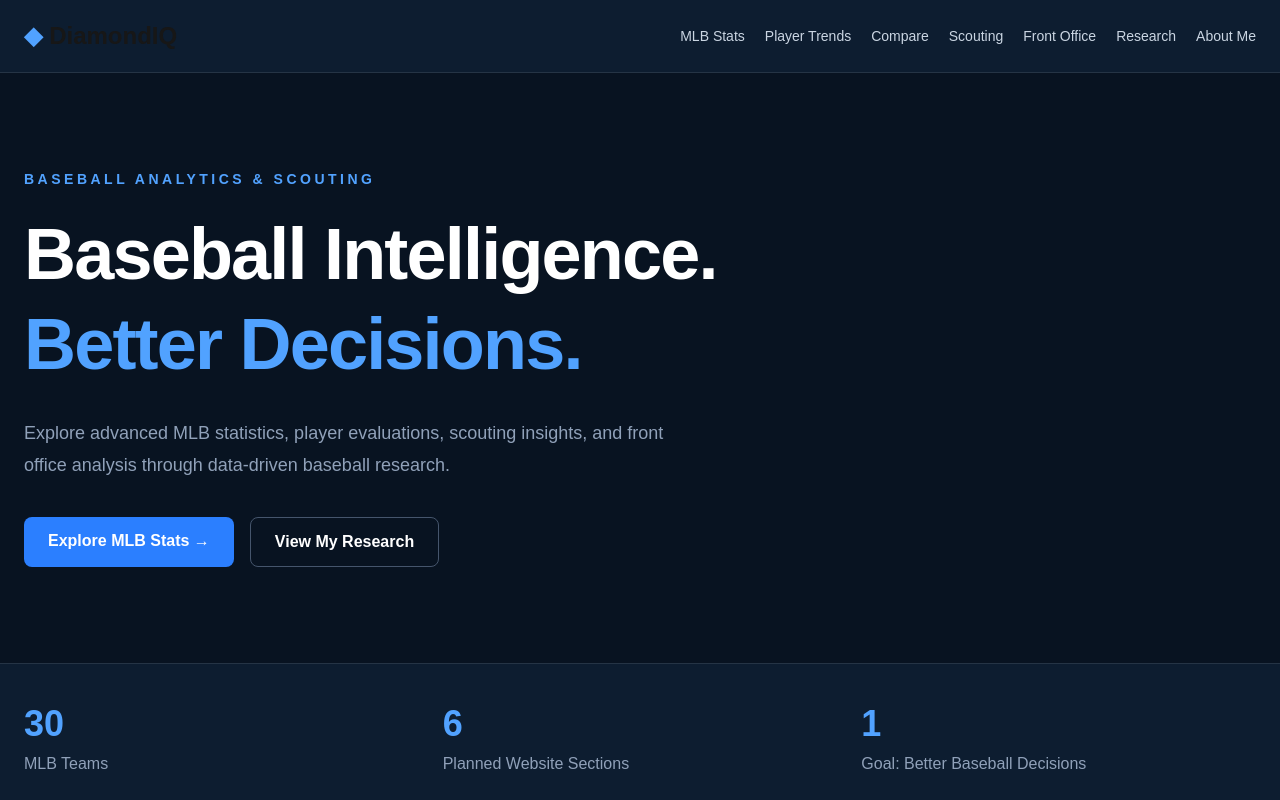
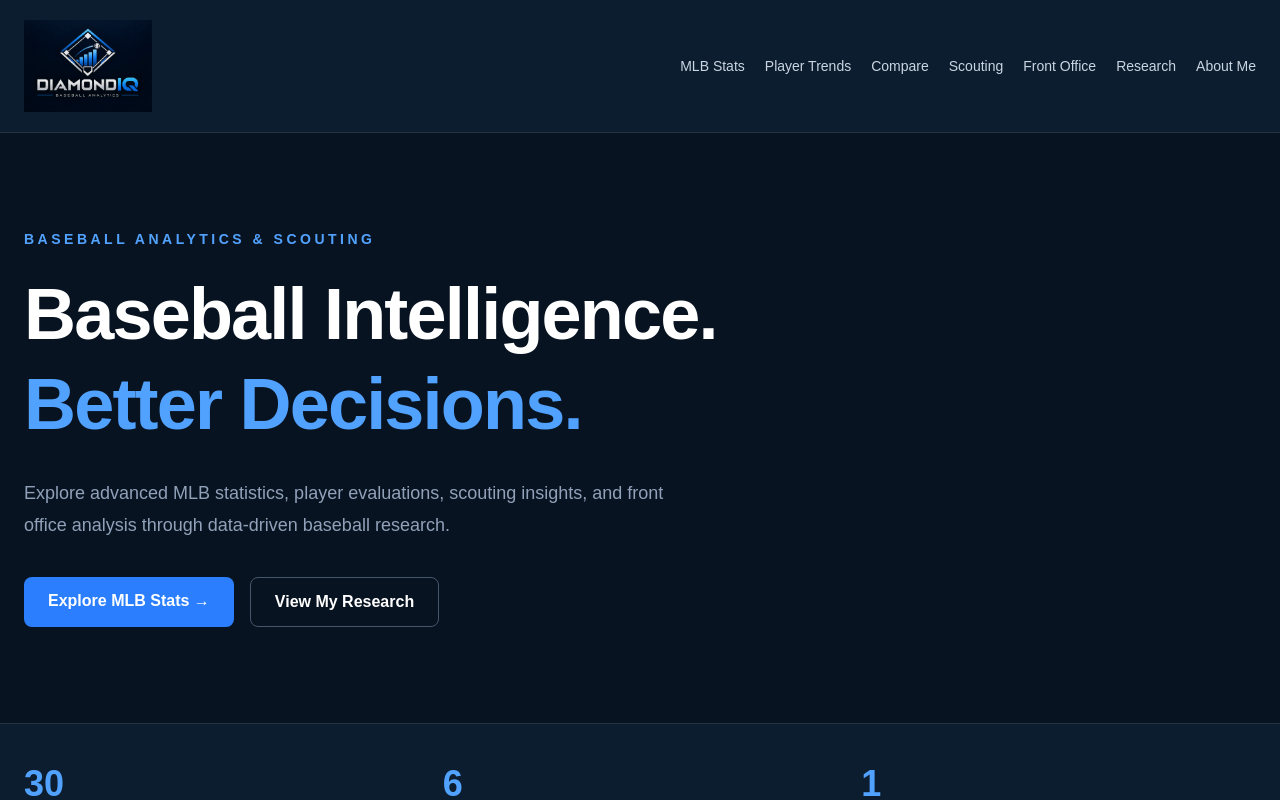
Before and after one commit to coreybann/DiamondIQ, a Next.js app: page / in a window 1280 px wide. Shown: the top 800 px of the page. Built offline with nearby package versions, Linux system fonts and the light colour scheme.

Commit message:
Add DiamondIQ website logo

```diff
--- a/src/app/layout.tsx
+++ b/src/app/layout.tsx
@@ -27,9 +27,13 @@
       <body className="min-h-full flex flex-col bg-[#081321] text-white">
   <header className="border-b border-white/10 bg-[#0d1d30]">
     <nav className="mx-auto flex max-w-7xl flex-wrap items-center justify-between gap-5 px-6 py-5">
-      <Link href="/" className="text-2xl font-bold">
-        <span className="text-blue-400">◆</span> DiamondIQ
-      </Link>
+      <Link href="/" className="flex items-center">
+  <img
+    src="/diamondiq-logo.png"
+    alt="DiamondIQ Baseball Analytics"
+    className="w-32 h-auto"
+  />
+</Link>
 
       <div className="flex flex-wrap gap-5 text-sm text-slate-300">
         <Link href="/stats" className="hover:text-blue-400">MLB Stats</Link>
```
Also changed, not shown: public/diamondiq-logo.png (added).
